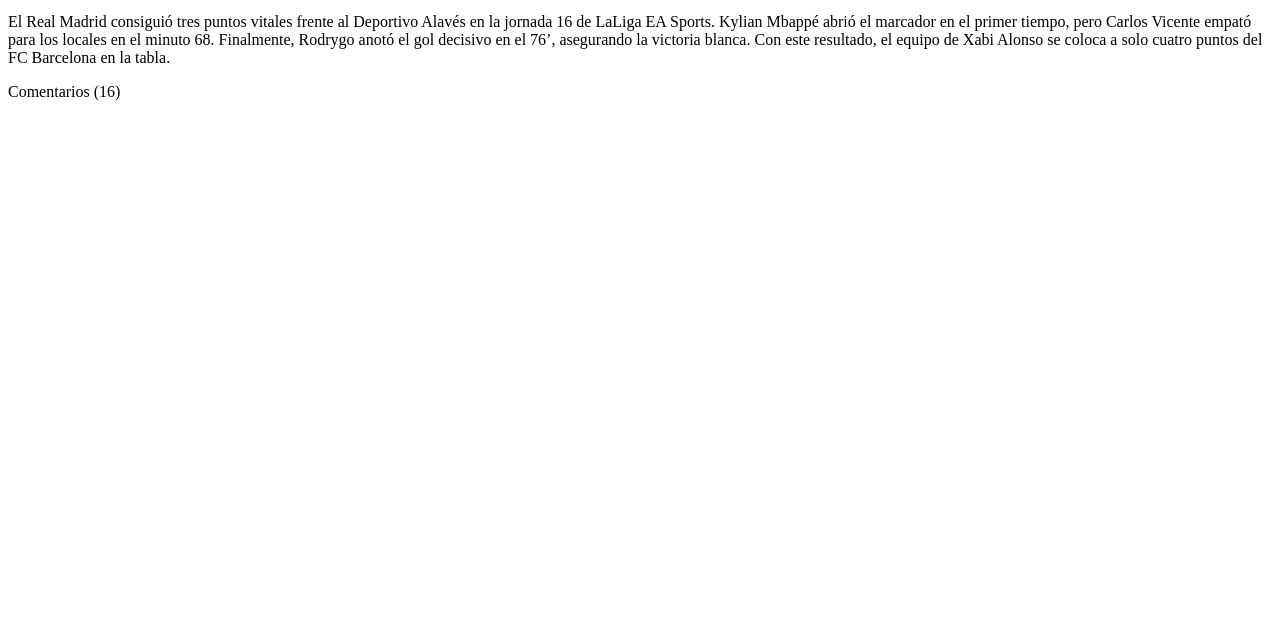
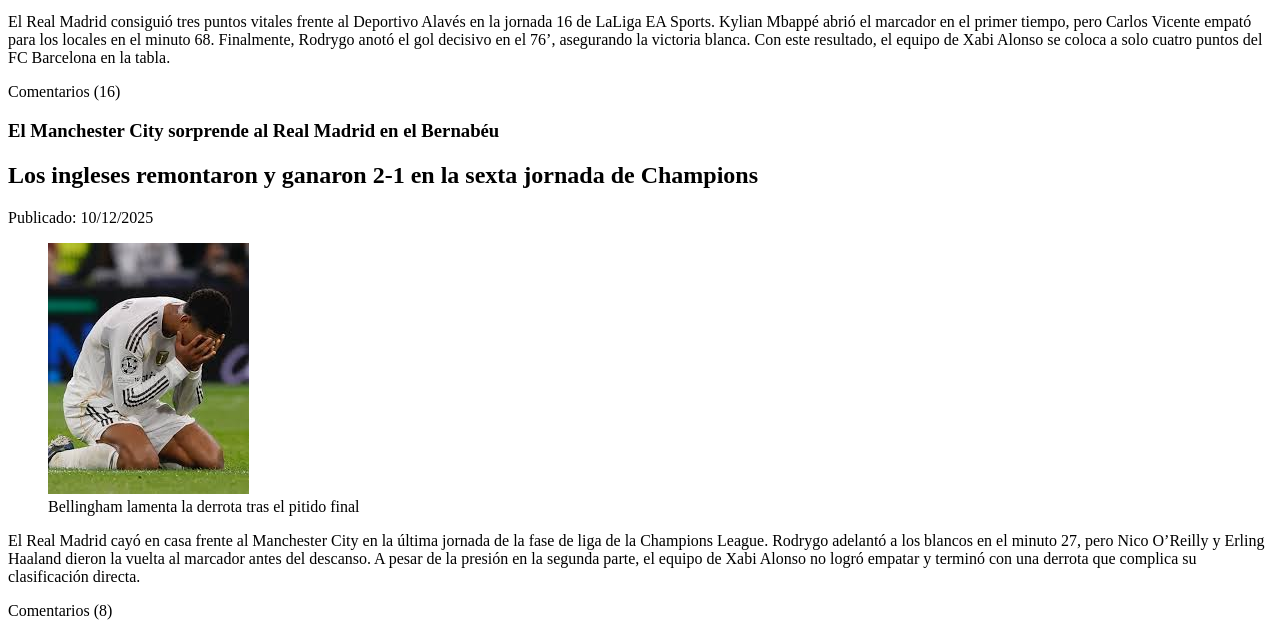
Before and after one commit to pompito088-stack/Actividad_Periodico_NOA, a plain HTML site: page index.html in a window 1280 px wide. Shown: the part 640-1276 px from the top of the page. Before the commit the page ends 800 px from the top, so only its background shows below. Drawn offline with Linux system fonts and the light colour scheme.

Commit message:
Noticia secundaria 1 ok

```diff
--- a/index.html
+++ b/index.html
@@ -52,6 +52,37 @@
             </article>
         </section>
         <!--Fin noticia principal-->
+
+        <!--Inicio de las noticias secundarias-->
+        <section>
+            <!--Inicio noticia secundaria 1-->
+            <article>
+                <header>
+                    <hgroup>
+                        <h1>El Manchester City sorprende al Real Madrid en el Bernabéu</h1>
+                        <h2>Los ingleses remontaron y ganaron 2-1 en la sexta jornada de Champions</h2>
+                    </hgroup>
+                    <p>Publicado: 10/12/2025</p>
+                </header>
+                <figure>
+                    <img src="./imgs/Madrid vs City.jpeg" alt="Bellingham lamentándose de la derrota al acaabar el partido">
+                    <figcaption>Bellingham lamenta la derrota tras el pitido final</figcaption>
+                </figure>
+                <p>
+                    El Real Madrid cayó en casa frente al Manchester City en la última jornada
+                    de la fase de liga de la Champions League. Rodrygo adelantó a los blancos
+                    en el minuto 27, pero Nico O’Reilly y Erling Haaland dieron la vuelta al
+                    marcador antes del descanso. A pesar de la presión en la segunda parte,
+                    el equipo de Xabi Alonso no logró empatar y terminó con una derrota que
+                    complica su clasificación directa.
+                </p>
+                <footer>
+                    <p>Comentarios (8)</p>
+                </footer>
+            </article>
+            <!--Fin noticia secundaria 1-->
+        </section>
+        <!--Fin de las noticias secundarias-->
     </main>
 </body>
 </html>
```
Also changed, not shown: imgs/Madrid vs City.jpeg (added).
